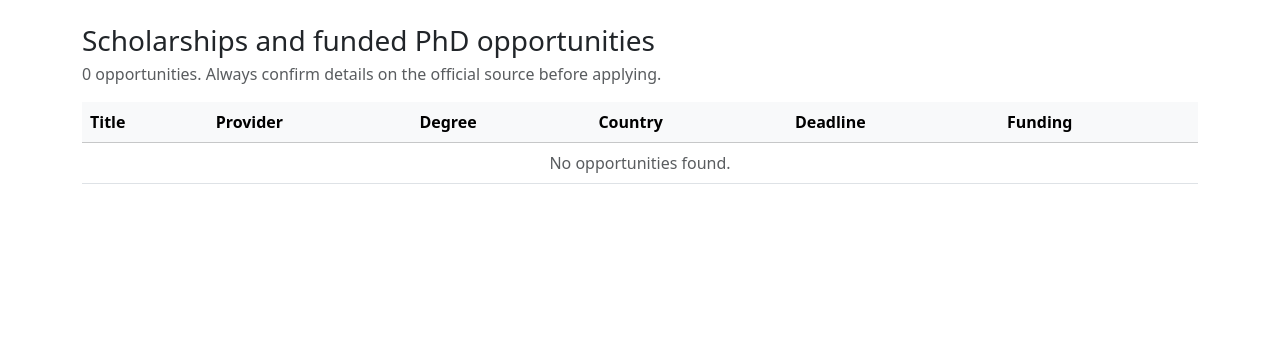
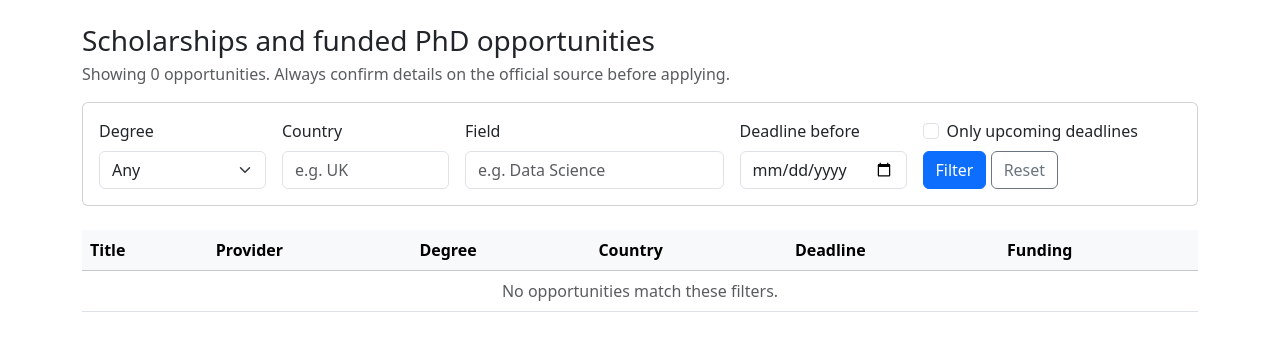
Before and after one commit to mostafaalhossain220/ScholarPath_Ai, a Flask app: page /opportunities/ in a window 1280 px wide. Shown: the part 56-407 px from the top of the page. Run offline with Flask 3, Linux system fonts and the light colour scheme; data that the repository does not hold is empty.

Commit message:
Add degree, country, field and deadline filters

```diff
--- a/app/routes/opportunities.py
+++ b/app/routes/opportunities.py
@@ -1,4 +1,4 @@
-from flask import Blueprint, render_template
+from flask import Blueprint, render_template, request
 
 from app.db import get_db
 
@@ -7,12 +7,45 @@ bp = Blueprint("opportunities", __name__, url_prefix="/opportunities")
 
 @bp.route("/")
 def list_opportunities():
+    filters = {
+        "degree": request.args.get("degree", "").strip(),
+        "country": request.args.get("country", "").strip(),
+        "field": request.args.get("field", "").strip(),
+        "deadline_before": request.args.get("deadline_before", "").strip(),
+        "upcoming": request.args.get("upcoming", "").strip(),
+    }
+
+    conditions = []
+    params = []
+
+    if filters["degree"] in ("masters", "phd"):
+        conditions.append("degree_level = ?")
+        params.append(filters["degree"])
+    if filters["country"]:
+        conditions.append("country LIKE ?")
+        params.append(f"%{filters['country']}%")
+    if filters["field"]:
+        conditions.append("field LIKE ?")
+        params.append(f"%{filters['field']}%")
+    if filters["deadline_before"]:
+        conditions.append("deadline <= ?")
+        params.append(filters["deadline_before"])
+    if filters["upcoming"] == "1":
+        conditions.append("deadline >= date('now')")
+
+    where = ""
+    if conditions:
+        where = "WHERE " + " AND ".join(conditions)
+
     db = get_db()
     rows = db.execute(
-        """
+        f"""
         SELECT id, title, provider, type, degree_level, country, funding, deadline
         FROM opportunities
+        {where}
         ORDER BY deadline IS NULL, deadline ASC
-        """
+        """,
+        params,
     ).fetchall()
-    return render_template("opportunities/list.html", opportunities=rows)
+
+    return render_template("opportunities/list.html", opportunities=rows, filters=filters)
--- a/app/templates/opportunities/list.html
+++ b/app/templates/opportunities/list.html
@@ -3,8 +3,41 @@
 {% block content %}
 <h1 class="h3 mb-1">Scholarships and funded PhD opportunities</h1>
 <p class="text-muted">
-  {{ opportunities|length }} opportunities. Always confirm details on the official source before applying.
+  Showing {{ opportunities|length }} opportunities. Always confirm details on the official source before applying.
 </p>
+
+<form method="get" class="card card-body mb-4">
+  <div class="row g-3 align-items-end">
+    <div class="col-md-2">
+      <label class="form-label" for="degree">Degree</label>
+      <select class="form-select" id="degree" name="degree">
+        <option value="">Any</option>
+        <option value="masters" {{ 'selected' if filters.degree == 'masters' }}>Master's</option>
+        <option value="phd" {{ 'selected' if filters.degree == 'phd' }}>PhD</option>
+      </select>
+    </div>
+    <div class="col-md-2">
+      <label class="form-label" for="country">Country</label>
+      <input class="form-control" id="country" name="country" value="{{ filters.country }}" placeholder="e.g. UK">
+    </div>
+    <div class="col-md-3">
+      <label class="form-label" for="field">Field</label>
+      <input class="form-control" id="field" name="field" value="{{ filters.field }}" placeholder="e.g. Data Science">
+    </div>
+    <div class="col-md-2">
+      <label class="form-label" for="deadline_before">Deadline before</label>
+      <input class="form-control" type="date" id="deadline_before" name="deadline_before" value="{{ filters.deadline_before }}">
+    </div>
+    <div class="col-md-3">
+      <div class="form-check mb-2">
+        <input class="form-check-input" type="checkbox" id="upcoming" name="upcoming" value="1" {{ 'checked' if filters.upcoming == '1' }}>
+        <label class="form-check-label" for="upcoming">Only upcoming deadlines</label>
+      </div>
+      <button class="btn btn-primary" type="submit">Filter</button>
+      <a class="btn btn-outline-secondary" href="{{ url_for('opportunities.list_opportunities') }}">Reset</a>
+    </div>
+  </div>
+</form>
 
 <div class="table-responsive">
   <table class="table table-hover align-middle">
@@ -29,7 +62,7 @@
         <td>{{ (o.funding or "Not provided")|truncate(70) }}</td>
       </tr>
       {% else %}
-      <tr><td colspan="6" class="text-center text-muted">No opportunities found.</td></tr>
+      <tr><td colspan="6" class="text-center text-muted">No opportunities match these filters.</td></tr>
       {% endfor %}
     </tbody>
   </table>
```
